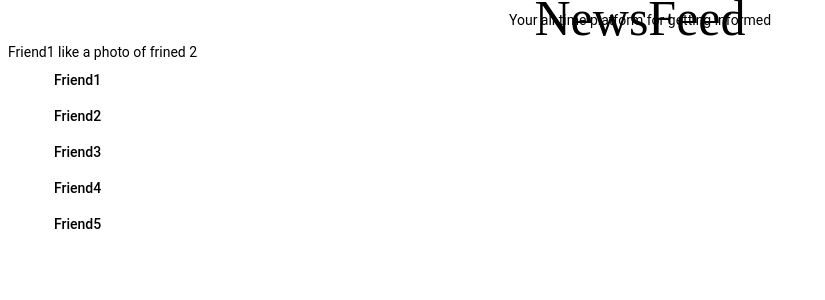
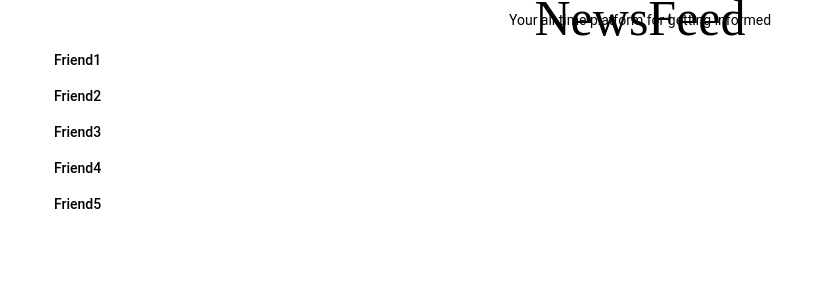
Before and after one commit to paulmunyao/newsfeed, an Angular app: page / in a window 1280 px wide. Shown: the top 300 px of the page, without its empty margins (0-825 px from the left). Built offline with nearby package versions, Linux system fonts and the light colour scheme; a web font is replaced by a local one.

Commit message:
modify app items component to appear on user component

```diff
--- a/src/app/app.component.html
+++ b/src/app/app.component.html
@@ -1,4 +1,4 @@
 <p class="title">NewsFeed </p>
 <p class="sub-title">Your all time platform for getting informed </p>
-<app-items></app-items>
+<!-- <app-items></app-items> -->
 <app-user></app-user>
```
